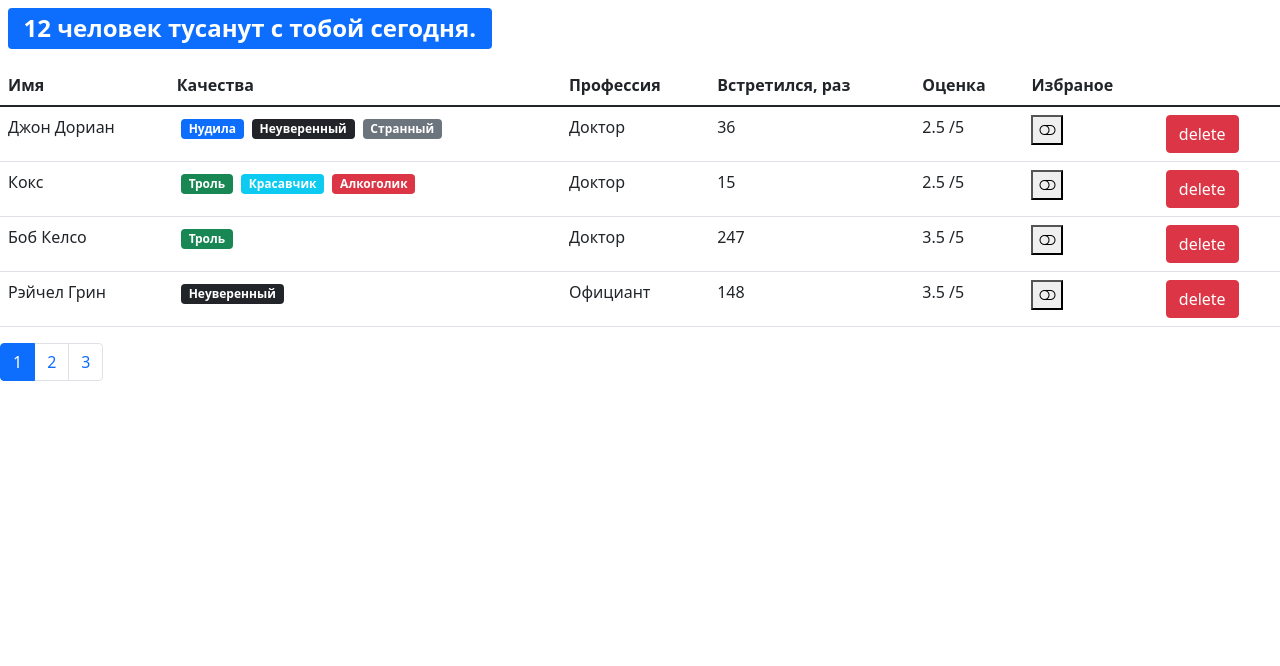
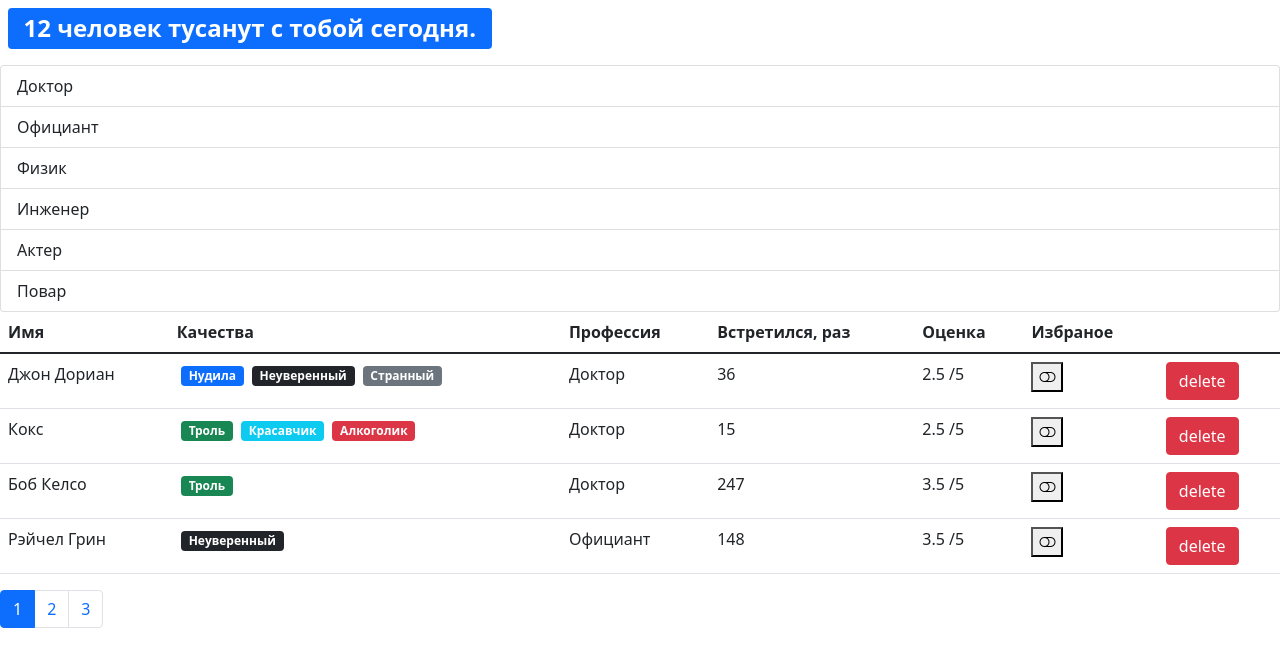
Before and after one commit to SberIrk/fast-company, a React (Create React App) app: page / in a window 1280 px wide. Shown: the top 666 px of the page. Built offline with nearby package versions, Linux system fonts and the light colour scheme.

Commit message:
update 0.23 fix bag - page delete

```diff
--- /dev/null
+++ b/src/app/api/fake.api/professions.api.js
@@ -0,0 +1,18 @@
+const professions = {
+    doctor: { _id: "67rdca3eeb7f6fgeed471818", name: "Доктор" },
+    waiter: { _id: "67rdca3eeb7f6fgeed471820", name: "Официант" },
+    physics: { _id: "67rdca3eeb7f6fgeed471814", name: "Физик" },
+    engineer: { _id: "67rdca3eeb7f6fgeed471822", name: "Инженер" },
+    actor: { _id: "67rdca3eeb7f6fgeed471824", name: "Актер" },
+    cook: { _id: "67rdca3eeb7f6fgeed471829", name: "Повар" }
+};
+
+const fetchAll = () => new Promise((resolve) =>
+    window.setTimeout(function() {
+        resolve(professions);
+    }, 2000)
+);
+
+export default {
+    fetchAll
+};
--- a/src/app/api/index.js
+++ b/src/app/api/index.js
@@ -1,5 +1,7 @@
 import * as users from "./fake.api/user.api";
+import professions from "./fake.api/professions.api";
 const API = {
-    users
+    users,
+    professions
 };
 export default API;
--- /dev/null
+++ b/src/app/components/groupList.jsx
@@ -0,0 +1,41 @@
+import React from "react";
+import PropTypes from "prop-types";
+
+const GroupList = ({
+    items,
+    valueProperty,
+    contentProperty,
+    onItemSelect,
+    selectedItem
+}) => {
+    return (
+        <ul className="list-group">
+            {Object.keys(items).map(item =>
+                (<li
+                    key={items[item][valueProperty]}
+                    className={"list-group-item " +
+                        (items[item] === selectedItem ? "active " : "")}
+                    onClick={() => onItemSelect(items[item])}
+                    role="button"
+                >
+                    {items[item][contentProperty]}
+                </li>)
+            )}
+        </ul>
+    );
+};
+
+GroupList.defaultProps = {
+    valueProperty: "_id",
+    contentProperty: "name"
+};
+
+GroupList.propTypes = {
+    items: PropTypes.object.isRequired,
+    valueProperty: PropTypes.string.isRequired,
+    contentProperty: PropTypes.string.isRequired,
+    onItemSelect: PropTypes.func,
+    selectedItem: PropTypes.object
+};
+
+export default GroupList;
--- a/src/app/components/users.jsx
+++ b/src/app/components/users.jsx
@@ -1,20 +1,43 @@
-import React, { useState } from "react";
+import React, { useState, useEffect } from "react";
 import User from "./user";
 import Pagination from "./pagination";
 import { paginate } from "../utilits/utils";
 import PropTypes from "prop-types";
+import GroupList from "./groupList";
+import api from "../api";
 
 const Users = ({ users, ...rest }) => {
+    const [professions, setProfessions] = useState();
+    const [selectedProf, setSelectedProf] = useState();
     const count = users.length;
     const pageSize = 4;
     const [currentPage, setCurrentPage] = useState(1);
     const handlePageChange = (pageIndex) => {
         setCurrentPage(pageIndex);
     };
+    useEffect(() => {
+        api.professions.fetchAll().then((data) => setProfessions(data));
+    }, []);
 
-    const userCrop = paginate(users, currentPage, pageSize);
+    const handleProfessionSelect = (item) => {
+        setSelectedProf(item);
+    };
+
+    const filteredUsers = selectedProf
+        // Тут не поулчаеться сравнить обьекты
+        ? users.filter((user) => user.profession._id === selectedProf._id)
+        : users;
+    console.log(filteredUsers);
+    const userCrop = paginate(filteredUsers, currentPage, pageSize);
     return (
         <>
+            {professions && (
+                <GroupList
+                    items = {professions}
+                    onItemSelect = {handleProfessionSelect}
+                    selectedItem = {selectedProf}
+                />
+            )}
             {count > 0 && (
                 <table className="table">
                     <thead>
```
